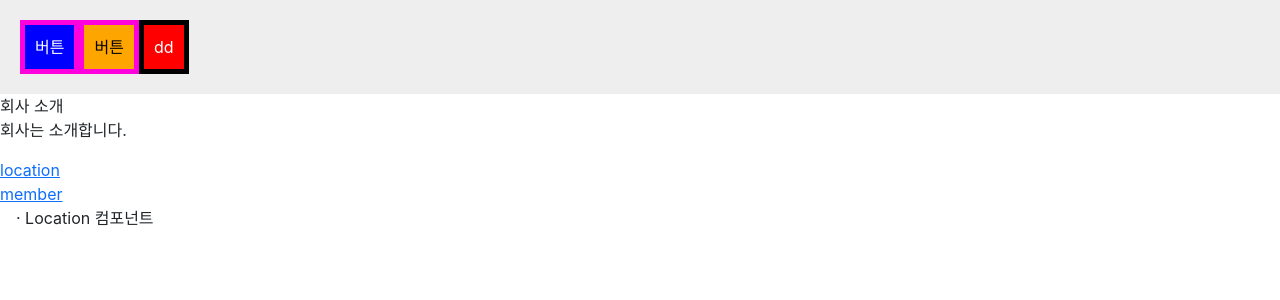
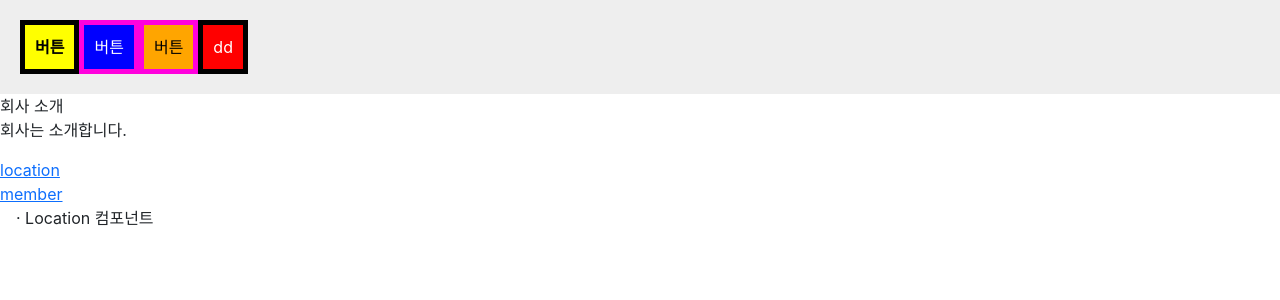
Before and after one commit to wangkodok/React-Study, a React (Create React App) app in the folder shop/: page /about/location in a window 1280 px wide. Shown: the top 300 px of the page. Built offline with nearby package versions, Linux system fonts and the light colour scheme.

Commit message:
리액트 styled-components 컴포넌트 코드

```diff
--- a/shop/src/study/StudyTest.jsx
+++ b/shop/src/study/StudyTest.jsx
@@ -148,6 +148,21 @@ let Box = styled.div`
     padding: 20px;
 `;
 
+let ButtonBox = styled.button`
+    background-color: yellow;
+    color: black;
+    border: 5px solid black;
+    font-weight: 700;
+    padding: 10px;
+`;
+
+const ReactStyleBtn = function(props) {
+    console.log(props);
+    return (
+        <ButtonBox>{props.children}</ButtonBox>
+    )
+}
+
 function About() {
     let navigate = useNavigate();
     console.log(navigate);
@@ -155,6 +170,7 @@ function About() {
     return (
         <div>
             <Box>
+                <ReactStyleBtn>버튼</ReactStyleBtn>
                 <YellowBtn bg="blue">버튼</YellowBtn>
                 <YellowBtn bg="orange">버튼</YellowBtn>
                 <NewBtn bg="red">dd</NewBtn>
```
